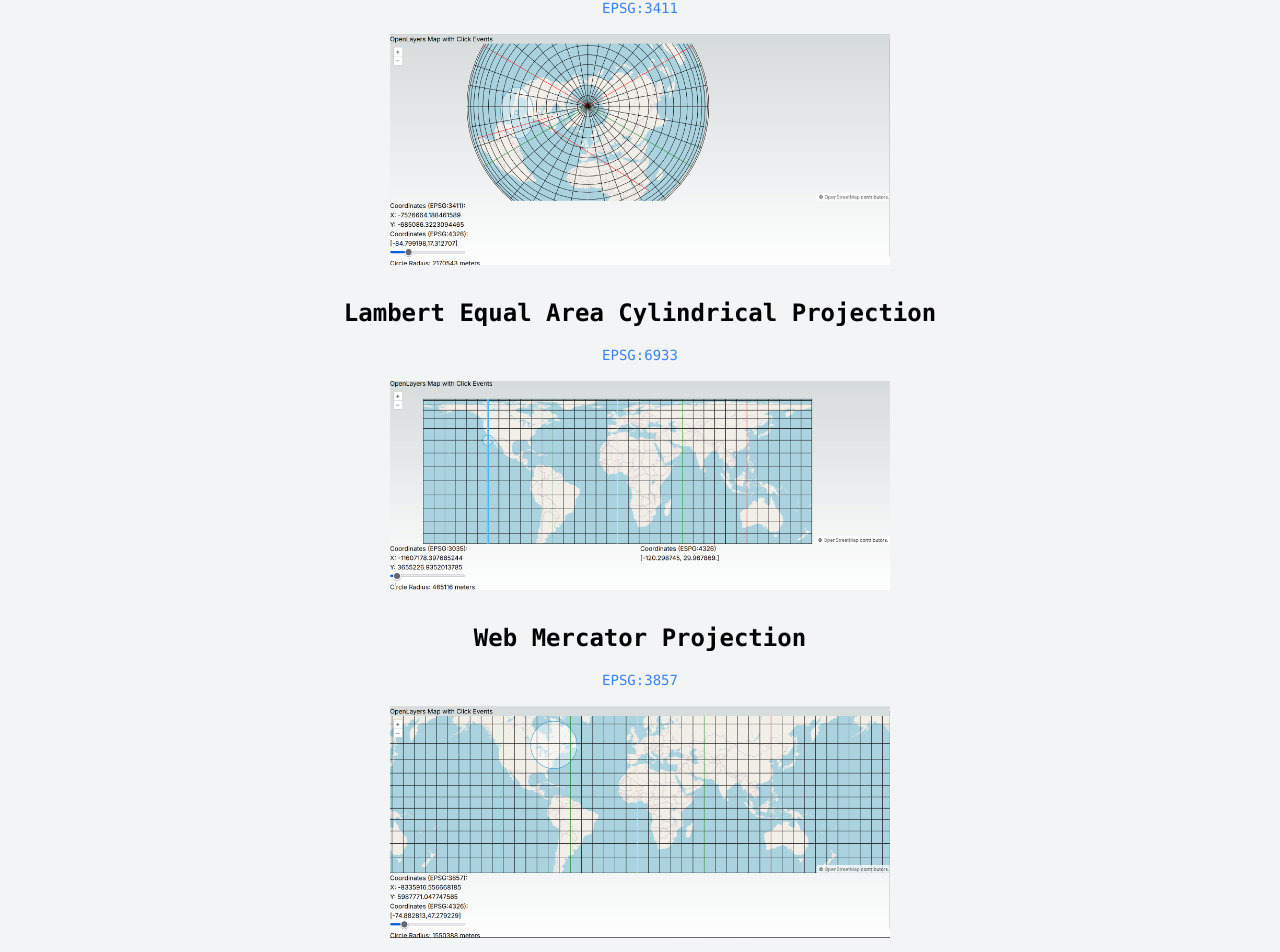
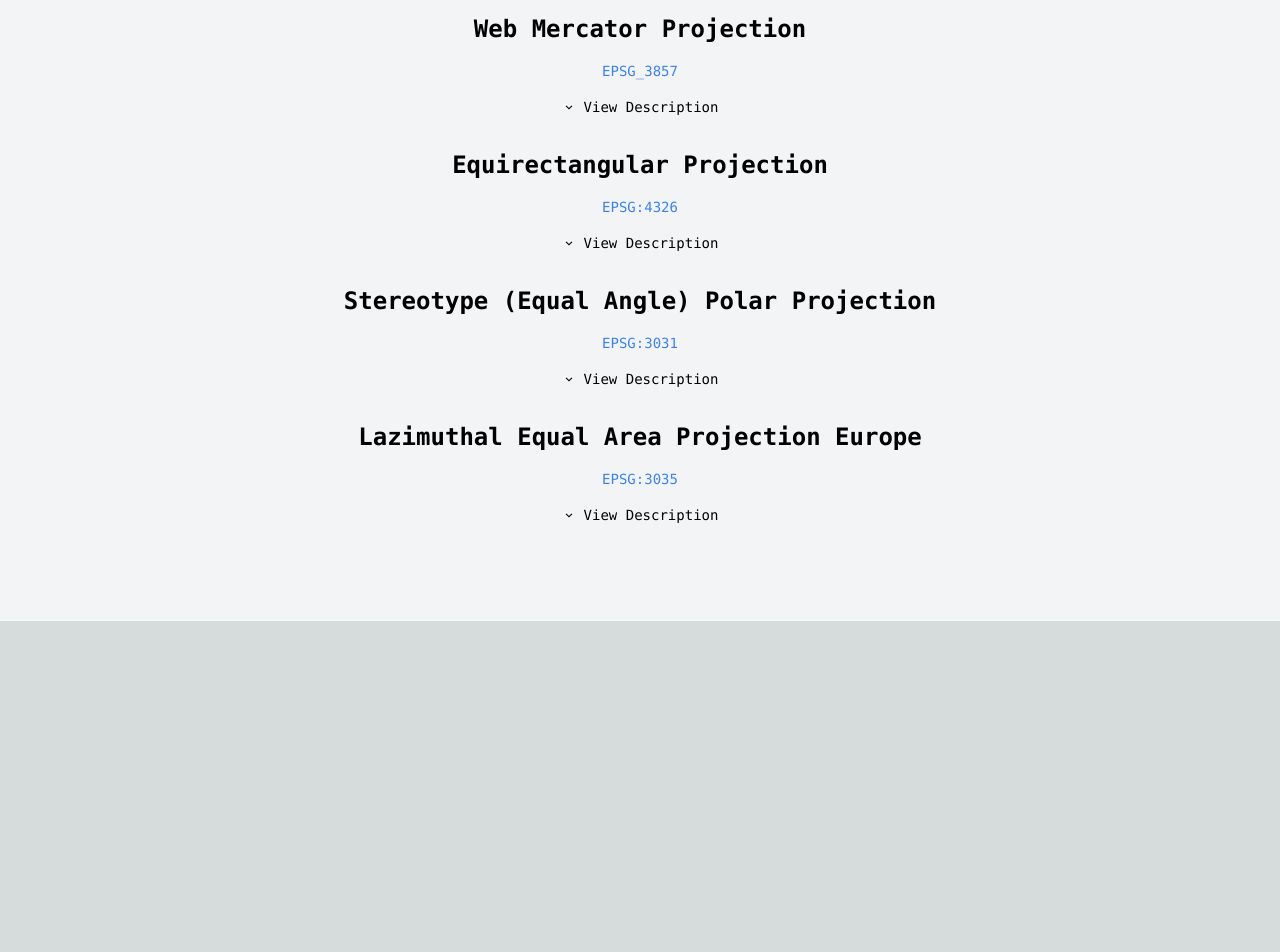
Before and after one commit to PranoSA/Distance_Client, a Next.js app: page / in a window 1280 px wide. Shown: the part 973-1925 px from the top of the page. After the commit the page ends 1594 px from the top, so only its background shows below. Built offline with nearby package versions, Linux system fonts and the light colour scheme.

Commit message:
Home Page

```diff
--- a/app/page.tsx
+++ b/app/page.tsx
@@ -1,7 +1,25 @@
+'use client';
+
 import Image from 'next/image';
 import Link from 'next/link';
+import ProjectionLists from '../definitions/ProjectionType';
+import { useState } from 'react';
+
+//Chevron down and up
+import { BiChevronDown, BiChevronUp } from 'react-icons/bi';
 
 export default function Home() {
+  const [openProjections, setOpenProjections] = useState<boolean[]>(
+    ProjectionLists.map(() => false)
+  );
+
+  const toggleIndex = (index: number) => {
+    const new_projections = openProjections.map((_, i) =>
+      i === index ? !openProjections[i] : openProjections[i]
+    );
+    setOpenProjections(new_projections);
+  };
+
   return (
     <main className="flex min-h-screen flex-col items-center justify-between p-24 bg-gray-100">
       <div className="z-10 w-full max-w-5xl items-center justify-between font-mono text-sm lg:flex flex-col space-y-8">
@@ -24,131 +42,50 @@ export default function Home() {
 
         <h1 className="text-3xl font-bold mb-8">Map Projection Views </h1>
 
-        <div className="w-full flex flex-col items-center space-y-4">
-          <h2 className="text-2xl font-semibold">
-            Azimuthal Equidistant Projection
-          </h2>
+        {ProjectionLists.map((projection, index) => (
+          <div
+            key={projection.name}
+            className="w-full flex flex-col items-center space-y-4"
+          >
+            <h2 className="text-2xl font-semibold">{projection.name}</h2>
             <Link
-            href="/54032_reference"
+              href={projection.link}
               className="text-blue-500 hover:underline"
             >
-            EPSG:54032
+              {projection.epsg_code}
             </Link>
+            <button
+              onClick={() => toggleIndex(index)}
+              className="flex items-center space-x-2"
+            >
+              <span>
+                {openProjections[index] ? <BiChevronUp /> : <BiChevronDown />}
+              </span>
+              <span>View Description</span>
+            </button>
+
+            {openProjections[index] && (
+              <div className="w-full flex flex-row flex-wrap  items-center space-y-4">
+                <div className="w-full md:w-1/2 flex flex-col  items-center space-y-4 space-x-4 ">
+                  {/* Title For Description */}
+                  <h2 className="text-2xl font-semibold m-4">Description</h2>
+                  <p>{projection.description}</p>
+                </div>
+
+                <div className="w-full flex md:w-1/2  flex-col items-center space-y-4 space-x-4">
+                  {/* Title For Map */}
+                  <h2 className="text-2xl font-semibold">Map View</h2>
                   <Image
-            src="/images/54032_reference.png"
-            alt="Azimuthal Equidistant Projection"
+                    src={`${projection.image_url}`}
+                    alt={projection.name}
                     width={500}
                     height={300}
                   />
                 </div>
-
-        <div className="w-full flex flex-col items-center space-y-4">
-          <h2 className="text-2xl font-semibold">
-            Azimuthal Equal Area Projection
-          </h2>
-          <Link
-            href="/3411_reference"
-            className="text-blue-500 hover:underline"
-          >
-            EPSG:3411
-          </Link>
-          <Image
-            src="/images/3411_reference.png"
-            alt="Azimuthal Equal Area Projection"
-            width={500}
-            height={300}
-          />
               </div>
-
-        <div className="w-full flex flex-col items-center space-y-4">
-          <h2 className="text-2xl font-semibold">
-            Lambert Equal Area Cylindrical Projection
-          </h2>
-          <Link
-            href="/6933_reference"
-            className="text-blue-500 hover:underline"
-          >
-            EPSG:6933
-          </Link>
-          <Image
-            src="/images/6933_reference.png"
-            alt="Lambert Equal Area Cylindrical Projection"
-            width={500}
-            height={300}
-          />
+            )}
           </div>
-
-        <div className="w-full flex flex-col items-center space-y-4">
-          <h2 className="text-2xl font-semibold">Web Mercator Projection</h2>
-          <Link
-            href="/3857_reference"
-            className="text-blue-500 hover:underline"
-          >
-            EPSG:3857
-          </Link>
-          <Image
-            src="/images/3857_reference.png"
-            alt="Web Mercator Projection"
-            width={500}
-            height={300}
-          />
-        </div>
-
-        <div className="w-full flex flex-col items-center space-y-4">
-          <h2 className="text-2xl font-semibold">Equirectangular Projection</h2>
-          <Link
-            href="/4326_reference"
-            className="text-blue-500 hover:underline"
-          >
-            EPSG:4326
-          </Link>
-          <Image
-            src="/images/4326_reference.png"
-            alt="Equidistant Projection"
-            width={500}
-            height={300}
-          />
-        </div>
-
-        <div className="w-full flex flex-col items-center space-y-4">
-          <h2 className="text-2xl font-semibold">
-            Stereotype (Equal Angle) Polar Projection
-          </h2>
-          <Link
-            href="/3031_reference"
-            className="text-blue-500 hover:underline"
-          >
-            EPSG:3031
-          </Link>
-          <Image
-            src="/images/3031_reference.png"
-            alt="Stereotype Projection"
-            width={500}
-            height={300}
-          />
-        </div>
-
-        <div className="w-full flex flex-col items-center space-y-4">
-          <h2 className="text-2xl font-semibold">
-            Lazimuthal Equal Area Projection Europe
-          </h2>
-          <Link
-            href="/3035_reference"
-            className="text-blue-500 hover:underline"
-          >
-            EPSG:3035
-          </Link>
-          <Image
-            src="/images/3035_reference.png"
-            alt="Lazimuthal Equal Area Projection Europe"
-            width={500}
-            height={300}
-          />
-        </div>
-
-        <div className="w-full flex flex-col items-center space-y-4">
-          <h2 className="text-2xl font-semibold">Other Projections</h2>
-        </div>
+        ))}
       </div>
     </main>
   );
--- /dev/null
+++ b/definitions/ProjectionType.ts
@@ -0,0 +1,121 @@
+type ProjectionType = {
+  name: string;
+  description: string;
+  link: string;
+  centers_lat: number;
+  centers_lon: number;
+  epsg_code: string;
+  image_url: string;
+};
+
+const ProjectionLists: ProjectionType[] = [
+  {
+    name: 'Azimuthal Equidistant Projection',
+    description: `All Points are at the correct distance from the center point [90,0] or the north pole.
+    Geometry at the equator is not stretched or compressed, Points above the equator are compressed and points below the equator are stretched.
+    The constant lateral lines are spaced at equal distances from each other [constant incriments].`,
+    link: '/54032_reference',
+    centers_lat: 0,
+    centers_lon: 90,
+    epsg_code: 'EPSG:54032',
+    image_url: '/images/54032_reference.png',
+  },
+  {
+    name: 'Azimuthal Equal Area Projection',
+    description: `The Azimuthal Equal Area projection is an azimuthal map projection.
+    This projection keeps the relative size of areas correct, but distorts the shape of areas in the
+    souther hemisphere. Compared to the Web Mercator Projection, the center / origin of the projection (North
+    Poll in this case), is the only point that is not distorted. The further away from the center point, the more
+    distorted the shape of the area becomes. Especially in the lower half, where the length of the constant latitude
+    lines are increasing linearly while actually becoming shorter in reality. The area is maintained
+    with strong compression.`,
+
+    epsg_code: 'EPSG:3411',
+    link: '/3411_reference',
+    centers_lat: 0,
+    centers_lon: 90,
+    image_url: '/images/3411_reference.png',
+  },
+  {
+    name: 'Lambert Equal Area Cylindrical Projection',
+    description: `Like other cylindrical projections such as Web Mercator, and Plate Carree
+    (Equirecantular), the Lambert Equal Area Cylindrical projection stretches lengths above and below
+    the equator to keep a constant x-coordinate range vertically across the map. This projection
+    vertically compressed the map in these areas to keep the area of the map constant. This can be seen
+    as the opposite of 3857, which vertically stretches to maintain the same shape.`,
+    epsg_code: 'EPSG:6933',
+    link: '/6933_reference',
+    centers_lat: 0,
+    centers_lon: 0,
+    image_url: '/images/6933_reference.png',
+  },
+  {
+    name: 'Web Mercator Projection',
+    description: `
+        A cylindrical map projection that is used in many web mapping applications. It is a conformal projection,
+        meaning it preserves the angles between lines on the map. The Web Mercator projection is a variant of the
+        Mercator projection, which was developed for navigation purposes. The Web Mercator projection is used by
+        popular web mapping services such as Google Maps, OpenStreetMap, and Bing Maps. The Web Mercator projection
+        stretches the vertical directions above and below the equator to grow vertical size with lateral size to maintain
+        angles between lines and shapes. This projection is also known as EPSG:900913
+    `,
+    epsg_code: 'EPSG_3857',
+    link: '/3857_reference',
+    centers_lat: 0,
+    centers_lon: 0,
+    image_url: '/images/3857_reference.png',
+  },
+  {
+    name: 'Equirectangular Projection',
+    description: `
+    Projects the globe onto a cylinder, and then unrolls the cylinder to create a flat map.
+    The projected map is a rectangular grid with the range [-90,90] in latitude and [-180,180] in longitude
+    as its main coordinates, where spaces above and below the equator are stretched horizontally to keep
+    the equal lateral difference across longitudes.
+    This projection is commonly referred to as "EPSG:4326" or "WitGS 84", although
+    neither of these are projections. The Equirectangular projection is useful though because its projected coordinates
+    are longitude and latitude, which are the same as the coordinates on the globe.
+    `,
+    epsg_code: 'EPSG:4326',
+    link: '/4326_reference',
+    centers_lat: 0,
+    centers_lon: 0,
+    image_url: '/images/4326_reference.png',
+  },
+  {
+    name: 'Stereotype (Equal Angle) Polar Projection',
+    description: `Stereographic projection is a conformal map projection that maps the entire sphere to a plane, meaning
+    it preserves the angles between the lines on the map. This projection is commonly used for mapping the polar regions.
+    This one is centered around the South Pole, and is also known as the "Antarctic Polar Stereographic" projection.
+    You can see that to preserve angles, the map is greatly stretched near the center point (the distance around on a
+    constant latitude lines is much smaller so it vertically is compressed), and the further away from the center point
+    there is huge vertical extension to preserve the angles. You can see with the drastic difference
+    between the constant latitude lines on the map
+    `,
+    epsg_code: 'EPSG:3031',
+    link: '/3031_reference',
+    centers_lat: -90,
+    centers_lon: 0,
+    image_url: '/images/3031_reference.png',
+  },
+  {
+    name: 'Lazimuthal Equal Area Projection Europe',
+    description: `Like the other Azimuthal Equal Area projection, this projection keeps the relative size of areas correct,
+    but is now centered around Europe. This translates to shapes around the center [Europe] being preserved, but
+    the further away from the center point, the more distorted the shape of the area becomes. The area is maintained
+    with strong compression. Its so drastic in fact, that you might notice over 30 degrees of latitude
+    near the north pole [-60,-90] is projecte partially on the bottom of the map. It also distorts
+    the longtiude and latitude lines, which were straight on the Lazimuathal Equal Area projection. centered
+    at the North Pole. This is because the growth of vertical compression is longer in the same direction
+    as the latitude lines.`,
+    epsg_code: 'EPSG:3035',
+    link: '/3035_reference',
+    centers_lat: 52,
+    centers_lon: 10,
+    image_url: '/images/3035_reference.png',
+  },
+];
+
+export type { ProjectionType };
+
+export default ProjectionLists;
```
Lines whose indentation alone changed are shown as unchanged.
